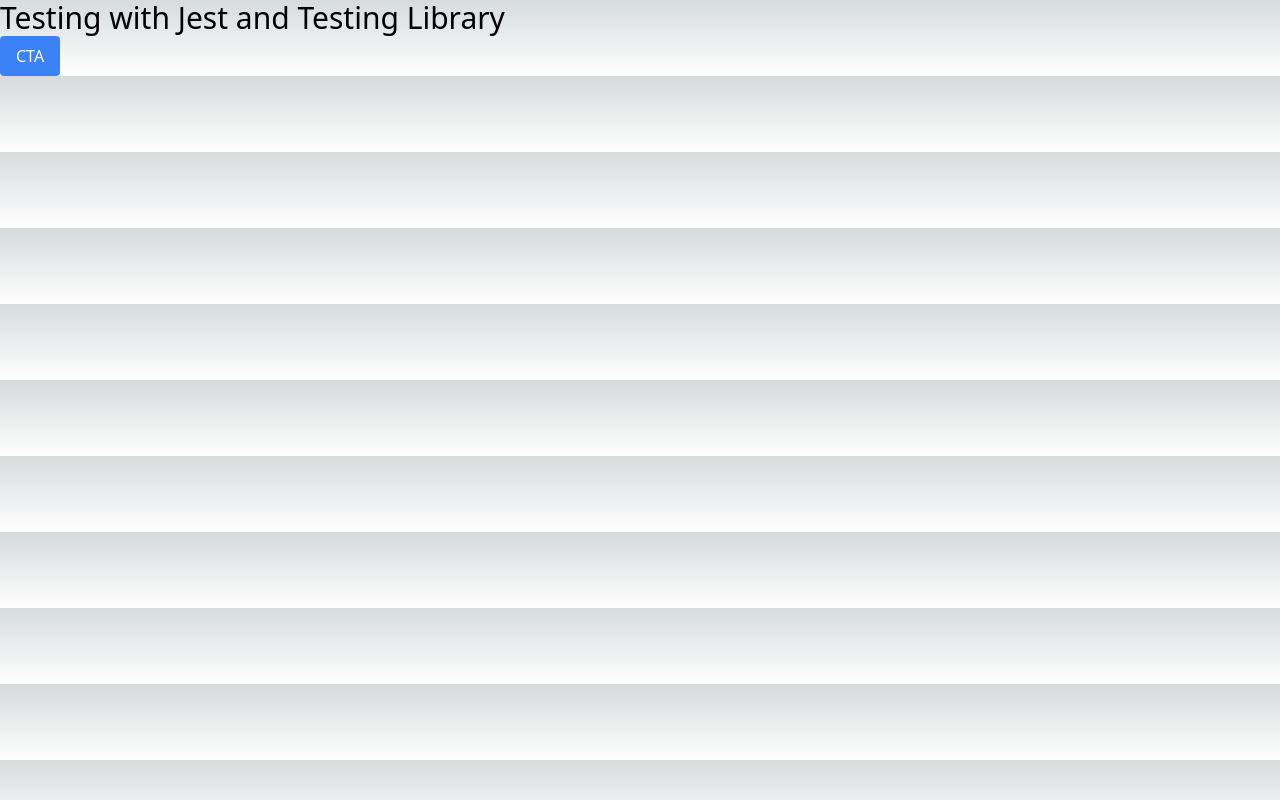
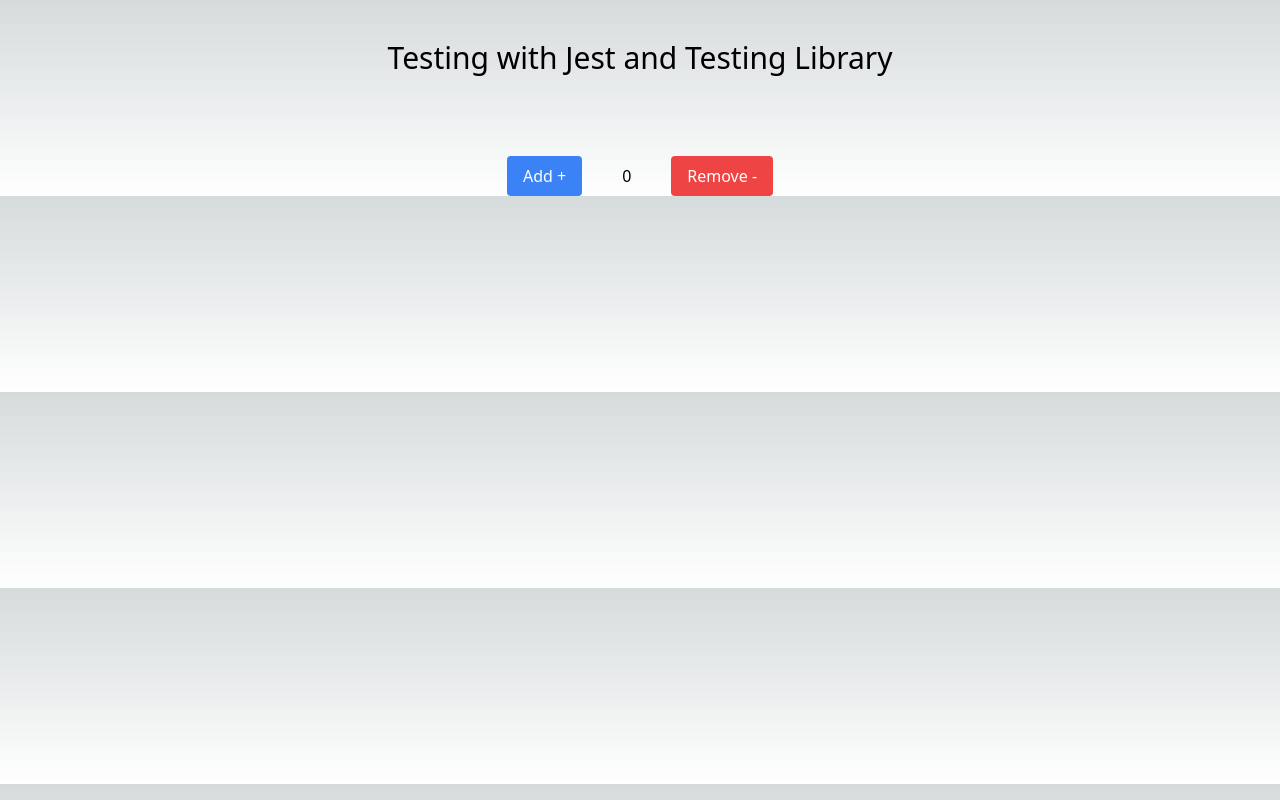
Before and after one commit to EduardooPV/unitary-tests, a Next.js app: page / in a window 1280 px wide. Built offline with nearby package versions, Linux system fonts and the light colour scheme.

Commit message:
feat: create test for countdown

```diff
--- /dev/null
+++ b/src/components/Countdown/index.tsx
@@ -0,0 +1,39 @@
+import { FC, useState } from 'react'
+import Button from 'components/Button'
+
+const Countdown: FC = () => {
+  const [count, setCount] = useState(0)
+
+  const addCount = () => {
+    setCount((prevCount) => prevCount + 1)
+  }
+
+  const removeCount = () => {
+    if (count !== 0) {
+      setCount((prevCount) => prevCount - 1)
+    }
+  }
+
+  return (
+    <article
+      data-testid="countdownTest"
+      className="flex items-center justify-center gap-10 pt-10"
+    >
+      <Button testId="incrementButton" onClick={() => addCount()}>
+        Add +
+      </Button>
+
+      <p data-testid="countResult">{count}</p>
+
+      <Button
+        testId="decrementButton"
+        variant="danger"
+        onClick={() => removeCount()}
+      >
+        Remove -
+      </Button>
+    </article>
+  )
+}
+
+export default Countdown
--- a/src/pages/index.tsx
+++ b/src/pages/index.tsx
@@ -1,13 +1,12 @@
+import Countdown from 'components/Countdown'
 import Button from 'components/Button'
 
 export default function Home() {
   return (
-    <main>
+    <main className="flex flex-col items-center justify-center gap-10 pt-10">
       <h1 className="text-3xl">Testing with Jest and Testing Library</h1>
 
-      <Button testId="buttonTesting" onClick={() => alert('Click in button')}>
-        CTA
-      </Button>
+      <Countdown />
     </main>
   )
 }
```
Also changed, not shown: 1 other file (tests, documents, lock files or other folders).
